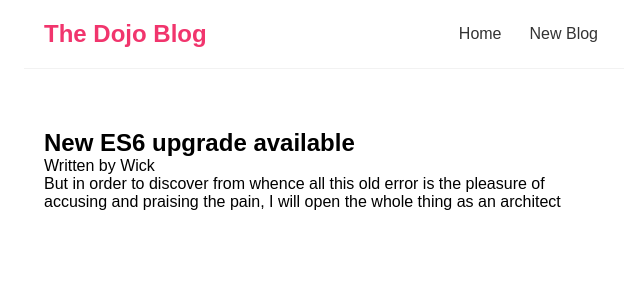
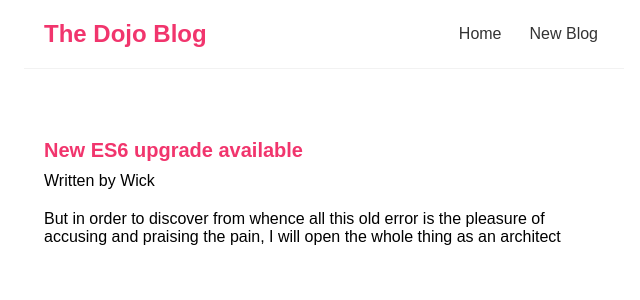
Before and after one commit to Im-Hassan-wd/Blog-App, a React (Create React App) app: page /blogs/1 in a window 1280 px wide. Shown: the top 300 px of the page, without its empty margins (316-956 px from the left). Built offline with nearby package versions, Linux system fonts and the light colour scheme; data requests are answered from the project's data file.

Commit message:
styling things up

```diff
--- a/src/index.css
+++ b/src/index.css
@@ -62,3 +62,23 @@
   text-decoration: none;
   color: #333;
 }
+
+/* blog details page */
+.blog-details h2 {
+  font-size: 20px;
+  color: #f1356d;
+  margin: 10px 0;
+}
+
+.blog-details div {
+  margin: 20px 0;
+}
+
+.blog-details button {
+  background: #f1356d;
+  color: #fff;
+  border: 0;
+  padding: 8px;
+  border-radius: 8px;
+  cursor: pointer;
+}
```
